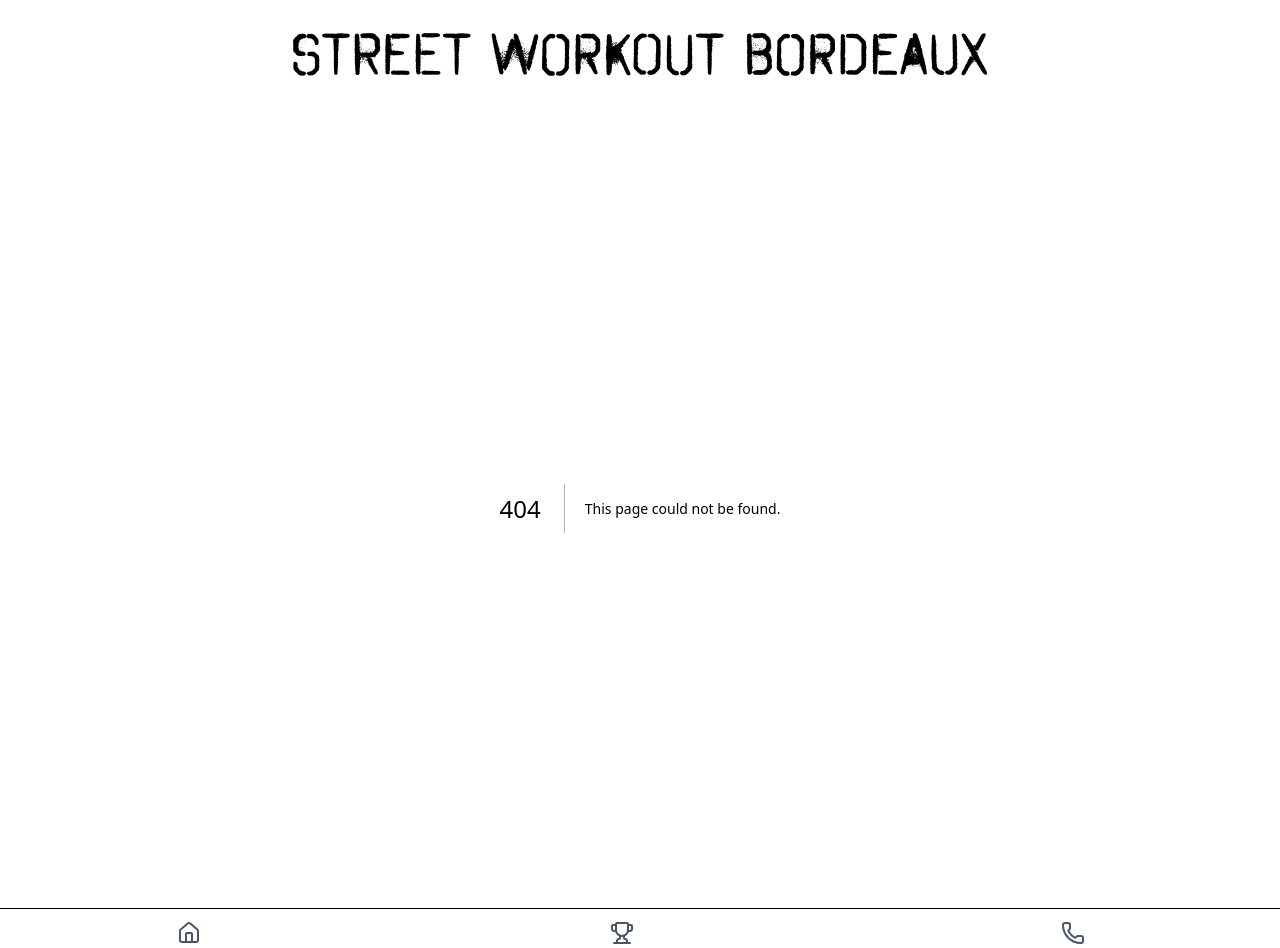
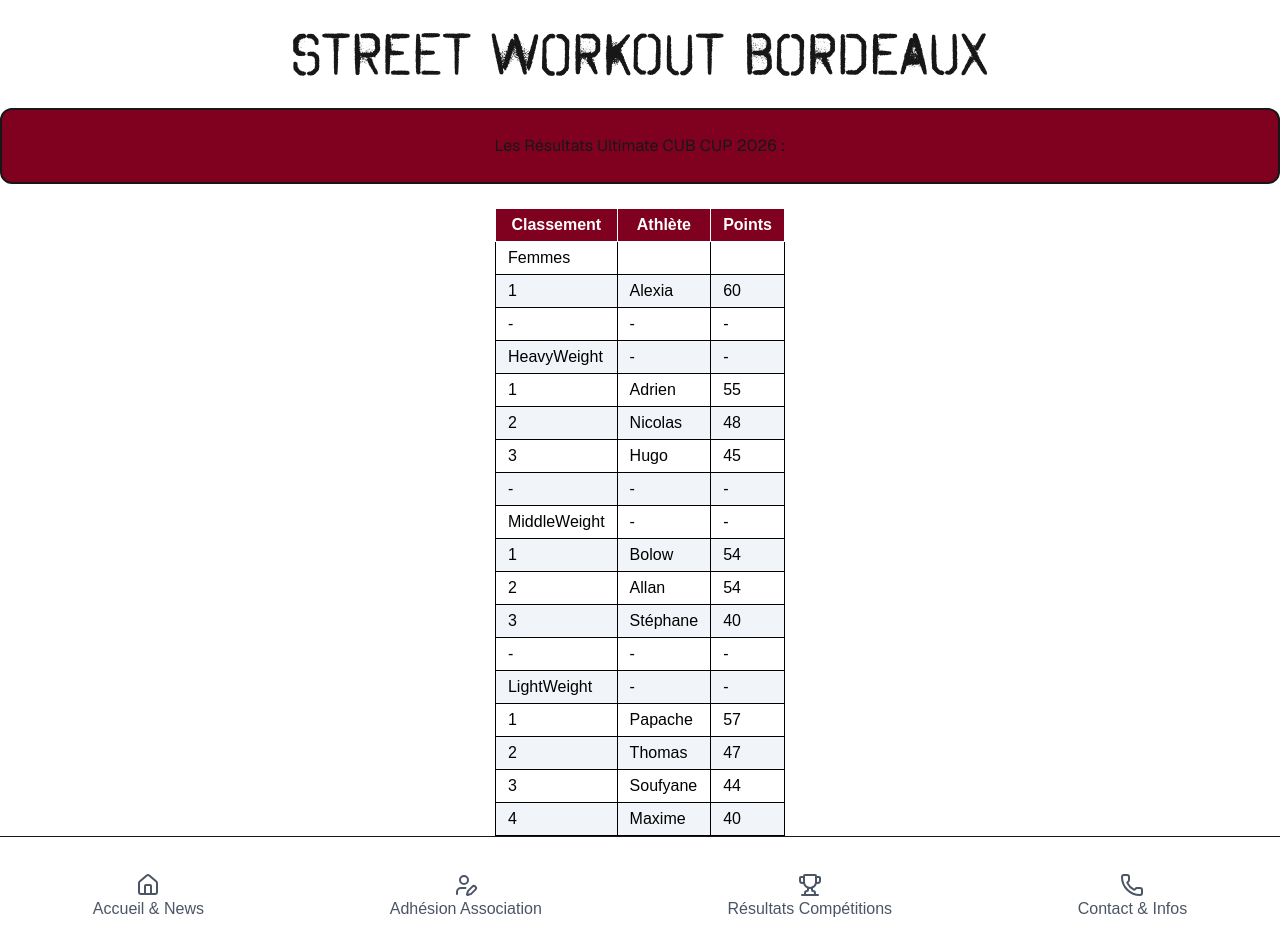
Before and after one commit to adrienbordeaux33/swbordeauxfront, a Next.js app: page /results in a window 1280 px wide. Before the commit this address had no page. Shown: the top 948 px of the page. Built offline with nearby package versions, Linux system fonts and the light colour scheme.

Commit message:
add results cub cup

```diff
--- a/app/layout.tsx
+++ b/app/layout.tsx
@@ -1,7 +1,7 @@
 import type { Metadata } from "next";
 import { Geist, Geist_Mono } from "next/font/google";
 import "./globals.css";
-import Navbar from "@/components/Navbar";
+import Navbar from "@/components/navbarcomponents/Navbar";
 
 const geistSans = Geist({
   variable: "--font-geist-sans",
--- a/app/phone/page.tsx
+++ b/app/phone/page.tsx
@@ -1,4 +1,4 @@
-import Contact from "@/components/Contact";
+import Contact from "@/components/navbarcomponents/Contact";
 
 export default function PhoneContactPage() {
   return <Contact />;
--- /dev/null
+++ b/app/results/page.tsx
@@ -0,0 +1,5 @@
+import Results from "@/components/navbarcomponents/Results";
+
+export default function ResultsPage() {
+  return <Results />;
+}
--- a/app/trophy/page.tsx
+++ b/app/trophy/page.tsx
@@ -1,4 +1,4 @@
-import Inscription from "@/components/Inscription";
+import Inscription from "@/components/navbarcomponents/Inscription";
 
 export default function TrophyInscriptionPage() {
   return <Inscription />;
--- a/components/News.tsx
+++ b/components/News.tsx
@@ -1,9 +1,9 @@
 "use client";
 
 import { useState, useEffect, useRef } from "react";
-import Yesterday from "./Yesterday";
-import Today from "./Today";
-import Tomorrow from "./Tomorrow";
+import Yesterday from "./timercomponents/Yesterday";
+import Today from "./timercomponents/Today";
+import Tomorrow from "./timercomponents/Tomorrow";
 
 const componentsList = [Yesterday, Today, Tomorrow];
 
--- a/components/Inscription.tsx
+++ b/components/navbarcomponents/Inscription.tsx
@@ -2,7 +2,7 @@ export default function Inscription() {
   return (
     <div className="flex flex-col flex-1 items-center justify-evenly">
       <div className="border-2 p-6 rounded-xl w-full text-xs md:text-sm lg:text-base text-center  bg-[#800020] font-sans dark:bg-[#800020]">
-        <a
+        {/* <a
           href="https://www.helloasso.com/associations/street-workout-bordeaux/adhesions/adhesion-2025-2026-association-swb"
           target="_blank"
           rel="noopener noreferrer"
@@ -10,10 +10,12 @@ export default function Inscription() {
           <button className="button">
             Cliquez ici pour adhérer à l'association Street Workout Bordeaux
           </button>
-        </a>
+        </a> */}
+        LES ADHESIONS POUR LA SAISON 2026-2027 REPRENDRONT DES CET ETE 2026,
+        RESTEZ CONNECTES POUR PLUS D'INFORMATIONS !
       </div>
 
-      <div className="border-2 p-6 rounded-xl w-full text-xs md:text-sm lg:text-base text-center  bg-[#800020] font-sans dark:bg-[#800020]">
+      {/* <div className="border-2 p-6 rounded-xl w-full text-xs md:text-sm lg:text-base text-center  bg-[#800020] font-sans dark:bg-[#800020]">
         <a
           href="https://www.paypal.com/paypalme/Poolska"
           target="_blank"
@@ -24,7 +26,7 @@ export default function Inscription() {
             samedi 30 mai 2026
           </button>
         </a>
-      </div>
+      </div> */}
     </div>
   );
 }
--- a/components/Navbar.tsx
+++ b/components/navbarcomponents/Navbar.tsx
@@ -1,7 +1,7 @@
 "use client";
 
 import Link from "next/link";
-import { Home, Phone, Trophy } from "lucide-react";
+import { Home, Phone, Trophy, UserPen } from "lucide-react";
 
 export default function Navbar() {
   return (
@@ -12,26 +12,29 @@ export default function Navbar() {
           className="flex flex-col items-center text-center text-gray-600"
         >
           <Home size={24} />
-          <span className="text-s">
-            Accueil
-            <br />
-            &
-            <br /> News
-          </span>
+          <span className="text-s">Accueil & News</span>
         </Link>
 
         <Link
           href="/trophy"
           className="flex flex-col items-center text-center text-gray-600"
         >
-          <Trophy size={24} />
+          <UserPen size={24} />
           <span className="text-s">
             Adhésion Association
-            <br />
+            {/* <br />
             &
             <br />
-            Inscription Compétition
+            Inscription Compétition */}
           </span>
+        </Link>
+
+        <Link
+          href="/results"
+          className="flex flex-col items-center text-center text-gray-600"
+        >
+          <Trophy size={24} />
+          <span className="text-s">Résultats Compétitions</span>
         </Link>
 
         <Link
@@ -39,12 +42,7 @@ export default function Navbar() {
           className="flex flex-col items-center text-center text-gray-600"
         >
           <Phone size={24} />
-          <span className="text-s">
-            Contact <br />
-            &
-            <br />
-            Informations
-          </span>
+          <span className="text-s">Contact & Infos</span>
         </Link>
       </div>
     </nav>
--- /dev/null
+++ b/components/navbarcomponents/Results.tsx
@@ -0,0 +1,139 @@
+export default function Results() {
+  const finalResults = ["Classement", "Athlète", "Points"];
+  const detailResults = [
+    "Athlète",
+    "Pos MU",
+    "Pos Dips",
+    "Pos Pull",
+    "Pos Push",
+  ];
+
+  const rows = [
+    {
+      classement: "Femmes",
+      athlete: "",
+      points: "",
+    },
+    {
+      classement: "1",
+      athlete: "Alexia",
+      points: "60",
+    },
+    {
+      classement: "-",
+      athlete: "-",
+      points: "-",
+    },
+    {
+      classement: "HeavyWeight",
+      athlete: "-",
+      points: "-",
+    },
+    {
+      classement: "1",
+      athlete: "Adrien",
+      points: "55",
+    },
+    {
+      classement: "2",
+      athlete: "Nicolas",
+      points: "48",
+    },
+    {
+      classement: "3",
+      athlete: "Hugo",
+      points: "45",
+    },
+    {
+      classement: "-",
+      athlete: "-",
+      points: "-",
+    },
+    {
+      classement: "MiddleWeight",
+      athlete: "-",
+      points: "-",
+    },
+    {
+      classement: "1",
+      athlete: "Bolow",
+      points: "54",
+    },
+    {
+      classement: "2",
+      athlete: "Allan",
+      points: "54",
+    },
+    {
+      classement: "3",
+      athlete: "Stéphane",
+      points: "40",
+    },
+    {
+      classement: "-",
+      athlete: "-",
+      points: "-",
+    },
+    {
+      classement: "LightWeight",
+      athlete: "-",
+      points: "-",
+    },
+    {
+      classement: "1",
+      athlete: "Papache",
+      points: "57",
+    },
+    {
+      classement: "2",
+      athlete: "Thomas",
+      points: "47",
+    },
+    {
+      classement: "3",
+      athlete: "Soufyane",
+      points: "44",
+    },
+    {
+      classement: "4",
+      athlete: "Maxime",
+      points: "40",
+    },
+  ];
+
+  return (
+    <div className="flex flex-col flex-1 items-center justify-evenly gap-6">
+      <div className="border-2 p-6 rounded-xl w-full text-xs md:text-sm lg:text-base text-center bg-[#800020] font-sans dark:bg-[#800020]">
+        Les Résultats Ultimate CUB CUP 2026 :
+      </div>
+
+      <div className=" overflow-x-auto">
+        <table className=" border-collapse text-xs md:text-sm lg:text-base">
+          <thead>
+            <tr className="bg-[#800020] text-white">
+              {finalResults.map((header) => (
+                <th key={header} className={"border px-3 py-1 text-center"}>
+                  {header}
+                </th>
+              ))}
+            </tr>
+          </thead>
+          <tbody>
+            {rows.map((row, index) => (
+              <tr
+                key={index}
+                className={index % 2 === 0 ? "bg-white" : "bg-slate-100"}
+              >
+                <td className="border px-3 py-1 text-black max-w-3xs ">
+                  {row.classement}
+                </td>
+                <td className="border px-3 py-1 text-black">{row.athlete}</td>
+                <td className="border px-3 py-1 text-black">{row.points}</td>
+              </tr>
+            ))}
+          </tbody>
+        </table>
+      </div>
+    </div>
+  );
+}
```
Also changed, not shown: components/navbarcomponents/Contact.tsx (renamed from components/Contact.tsx), components/timercomponents/Today.tsx (renamed from components/Today.tsx), components/timercomponents/Tomorrow.tsx (renamed from components/Tomorrow.tsx), components/timercomponents/Yesterday.tsx (renamed from components/Yesterday.tsx).
